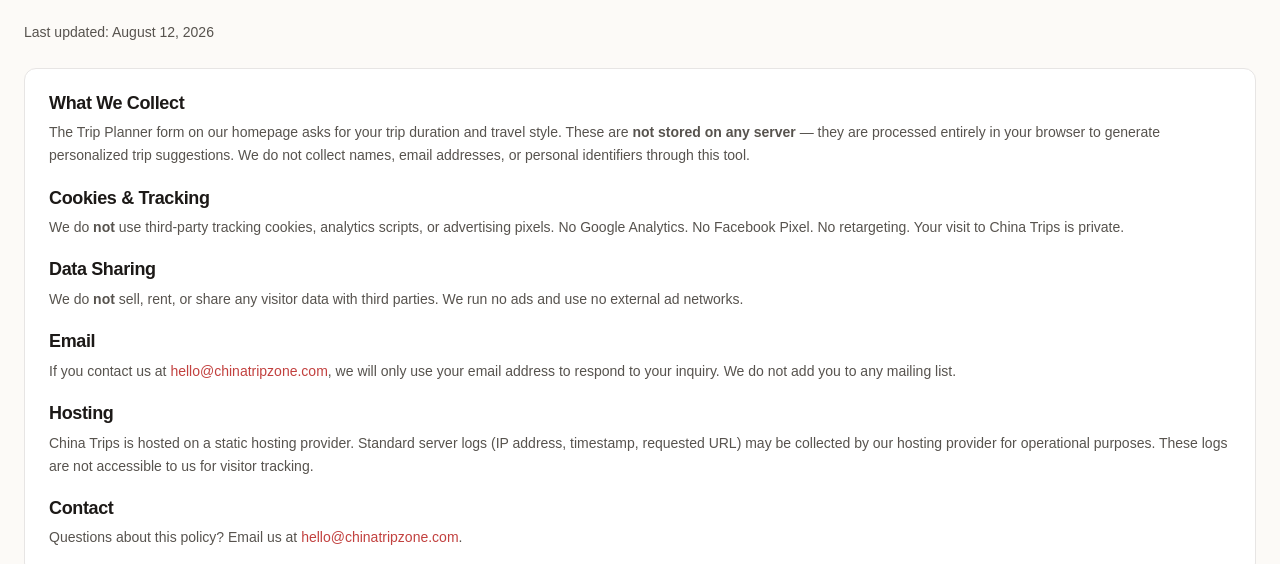
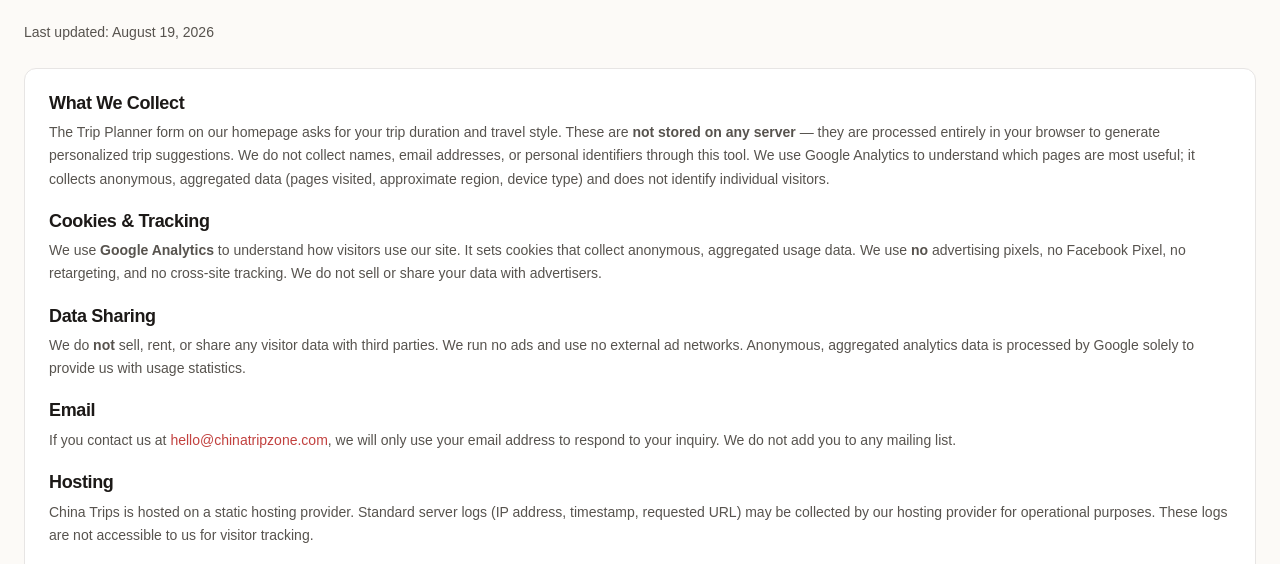
Before and after one commit to jiusongvip/china-trips, an Astro site: page /privacy in a window 1280 px wide. Shown: the part 230-794 px from the top of the page. Built offline with nearby package versions, Linux system fonts and the light colour scheme; Astro itself is replaced by a stand-in of ours.

Commit message:
feat: add Google Analytics G-EVRPWGB219 to all pages
- BaseLayout head: gtag.js snippet right after <head>, is:inline keeps code as-is
- privacy policy: update statements to reflect Google Analytics usage (anonymous aggregate data, no ads/tracking pixels)

```diff
--- a/src/layouts/BaseLayout.astro
+++ b/src/layouts/BaseLayout.astro
@@ -46,6 +46,15 @@ const orgSchema = {
 <!DOCTYPE html>
 <html lang="en">
   <head>
+    <!-- Google tag (gtag.js) -->
+    <script is:inline async src="https://www.googletagmanager.com/gtag/js?id=G-EVRPWGB219"></script>
+    <script is:inline>
+      window.dataLayer = window.dataLayer || [];
+      function gtag(){dataLayer.push(arguments);}
+      gtag('js', new Date());
+
+      gtag('config', 'G-EVRPWGB219');
+    </script>
     <meta charset="UTF-8" />
     <meta name="viewport" content="width=device-width, initial-scale=1.0" />
     <title>{title}</title>
--- a/src/pages/privacy.astro
+++ b/src/pages/privacy.astro
@@ -2,7 +2,7 @@
  import BaseLayout from "../layouts/BaseLayout.astro";
 
  const pageTitle = "Privacy Policy — China Trips Travel Guide";
- const pageDesc = "Privacy policy for China Trips. No third-party tracking, no analytics cookies, no ad pixels. We do not collect or share any visitor data. Simple.";
+ const pageDesc = "Privacy policy for China Trips. We use Google Analytics for anonymous aggregate statistics. No ad pixels, no personal data collection, no data selling. Simple.";
  ---
 
  <BaseLayout title={pageTitle} description={pageDesc} ogImage="/images/hero/og-default.webp">
@@ -17,22 +17,22 @@
      <div class="container max-w-3xl">
        <span class="section-eyebrow">Legal</span>
        <h1 class="heading-lg text-4xl md:text-5xl text-[var(--color-text)] mb-6">Privacy Policy</h1>
-       <p class="body-text text-sm mb-6">Last updated: August 12, 2026</p>
+       <p class="body-text text-sm mb-6">Last updated: August 19, 2026</p>
 
        <div class="card p-6 space-y-5">
          <div>
            <h2 class="heading-md text-lg text-[var(--color-text)] mb-2">What We Collect</h2>
-           <p class="body-text text-sm">The Trip Planner form on our homepage asks for your trip duration and travel style. These are <strong>not stored on any server</strong> — they are processed entirely in your browser to generate personalized trip suggestions. We do not collect names, email addresses, or personal identifiers through this tool.</p>
+           <p class="body-text text-sm">The Trip Planner form on our homepage asks for your trip duration and travel style. These are <strong>not stored on any server</strong> — they are processed entirely in your browser to generate personalized trip suggestions. We do not collect names, email addresses, or personal identifiers through this tool. We use Google Analytics to understand which pages are most useful; it collects anonymous, aggregated data (pages visited, approximate region, device type) and does not identify individual visitors.</p>
          </div>
 
          <div>
            <h2 class="heading-md text-lg text-[var(--color-text)] mb-2">Cookies & Tracking</h2>
-           <p class="body-text text-sm">We do <strong>not</strong> use third-party tracking cookies, analytics scripts, or advertising pixels. No Google Analytics. No Facebook Pixel. No retargeting. Your visit to China Trips is private.</p>
+           <p class="body-text text-sm">We use <strong>Google Analytics</strong> to understand how visitors use our site. It sets cookies that collect anonymous, aggregated usage data. We use <strong>no</strong> advertising pixels, no Facebook Pixel, no retargeting, and no cross-site tracking. We do not sell or share your data with advertisers.</p>
          </div>
 
          <div>
            <h2 class="heading-md text-lg text-[var(--color-text)] mb-2">Data Sharing</h2>
-           <p class="body-text text-sm">We do <strong>not</strong> sell, rent, or share any visitor data with third parties. We run no ads and use no external ad networks.</p>
+           <p class="body-text text-sm">We do <strong>not</strong> sell, rent, or share any visitor data with third parties. We run no ads and use no external ad networks. Anonymous, aggregated analytics data is processed by Google solely to provide us with usage statistics.</p>
          </div>
 
          <div>
```
